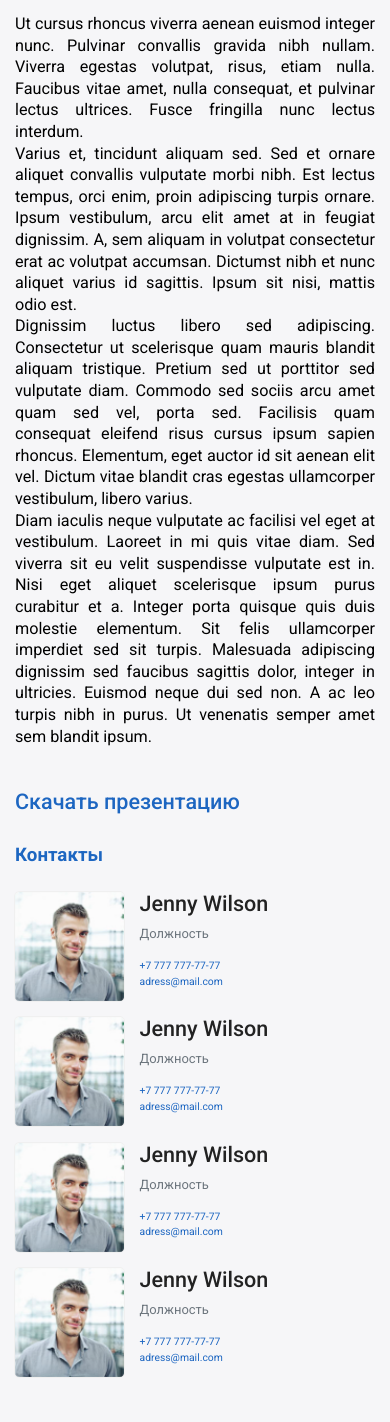
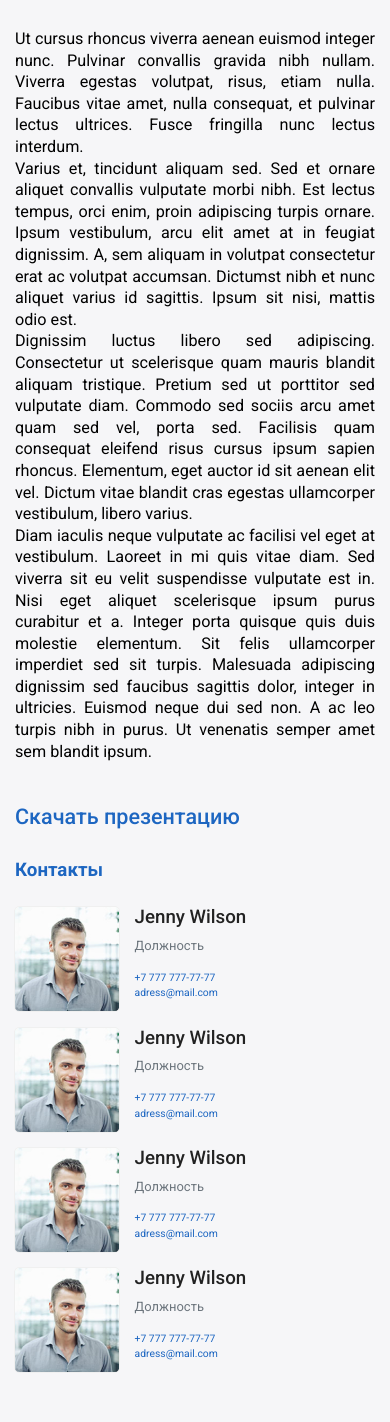
Before and after one commit to Danielatonge/SportClubProject, a Flask app: a page that uses templates/маркетинг/page 5.html in a window 390 px wide, after a click that opens the changed part. Shown: the part 770-2192 px from the top of the page. Run offline with Flask 2, Linux system fonts and the light colour scheme; some libraries are stand-ins or nearby versions.

Commit message:
Responsiveness & styling for all Mapketnhr pages done

```diff
--- a/static/css/style.css
+++ b/static/css/style.css
@@ -453,7 +453,7 @@ nav ul.pagination {
 nav.navbar.horizontal-bar {
   background-color: #1d66c1;
   color: #fff;
-  font-size: 1rem;
+  font-size: 1.1rem;
   padding-top: 0;
   padding-bottom: 0;
 }
@@ -621,7 +621,8 @@ a.header-icons {
   background-position: center;
   background-size: contain;
   background-repeat: no-repeat;
-  width: 100%;
+  margin-right: 1rem;
+  object-fit: cover;
   height: auto;
   border-radius: 5px;
 }
@@ -789,7 +790,7 @@ a.header-icons {
   font-family: Roboto;
   font-style: normal;
   font-weight: 500;
-  font-size: 1.25rem;
+  font-size: 1rem;
   line-height: 1.438rem;
 
   margin-top: 1rem;
@@ -801,6 +802,7 @@ nav.navbar.horizontal-bar-2 {
   background-color: #fff;
   padding-top: 0;
   padding-bottom: 0;
+  font-size: 1rem;
 }
 
 .navbar-nav .nav-link.second-link {
@@ -871,7 +873,7 @@ nav.navbar.horizontal-bar-2 {
   font-family: Roboto;
   font-style: normal;
   font-weight: 500;
-  font-size: 1.5rem;
+  font-size: 1.3rem;
   line-height: 1.75rem;
 
   color: #1d66c1;
@@ -1166,6 +1168,11 @@ nav.navbar.horizontal-bar-2 {
 
 .card.mbottom {
   margin-bottom: 30px;
+  border: none;
+}
+
+.card.mbottom .card {
+  border: none;
 }
 
 .skidka-card-title {
--- a/static/scss/index.scss
+++ b/static/scss/index.scss
@@ -348,7 +348,20 @@
       margin: auto 8px;
       padding: unset;
       padding-top: 0.8rem;
-      // padding-bottom: 0.8rem;
     }
   }
 }
+
+/*_____________________________
+ Styles for медиа pages
+*/
+.socials-xs {
+  @media (max-width: 576px) {
+    .title {
+      display: none;
+    }
+    .icons {
+      padding-top: 0;
+    }
+  }
+}
--- a/templates/маркетинг/page 5.html
+++ b/templates/маркетинг/page 5.html
@@ -1,12 +1,17 @@
-{% extends "layout.html" %}
-
-{% block content %}
+{% extends "layout.html" %} {% block content %}
 <!-- Navigation 2-->
 <nav class="navbar horizontal-bar-2 navbar-expand-md navbar-dark">
   <div class="container">
     <div class="container">
-                <button class="navbar-toggler" type="button" data-toggle="collapse" data-target="#myNavbarResponsive2"
-                        aria-controls="myNavbarResponsive2" aria-expanded="true" aria-label="Toggle navigation">
+      <button
+        class="navbar-toggler"
+        type="button"
+        data-toggle="collapse"
+        data-target="#myNavbarResponsive2"
+        aria-controls="myNavbarResponsive2"
+        aria-expanded="true"
+        aria-label="Toggle navigation"
+      >
         <span class="navbar-toggler-icon"></span>
       </button>
       <div class="collapse navbar-collapse" id="myNavbarResponsive2">
@@ -19,7 +24,6 @@
           </li>
           <li class="nav-item menu-item">
             <a class="nav-link second-link" href="#">Партнеры</a>
-                        </li>
           </li>
           <li class="nav-item menu-item">
             <a class="nav-link second-link active" href="#">Сотрудничество</a>
@@ -34,35 +38,36 @@
   <div class="container">
     <p class="marketing-title">Сотрудничество</p>
     <div class="embed-responsive embed-responsive-16by9">
-                <iframe class="embed-responsive-item" src="https://www.youtube.com/embed/XHLxp8ZnVy0"
-                        allowfullscreen></iframe>
+      <iframe
+        class="embed-responsive-item"
+        src="https://www.youtube.com/embed/XHLxp8ZnVy0"
+        allowfullscreen
+      ></iframe>
     </div>
 
     <p class="marketing-main-text text-justify">
-                Ut cursus rhoncus viverra aenean euismod integer nunc. Pulvinar convallis gravida nibh nullam. Viverra
-                egestas volutpat, risus, etiam nulla. Faucibus vitae amet, nulla consequat, et pulvinar lectus ultrices.
-                Fusce fringilla nunc lectus interdum. <br>
-                Varius et, tincidunt aliquam sed. Sed et ornare aliquet convallis vulputate morbi nibh. Est lectus
-                tempus,
-                orci enim, proin adipiscing turpis ornare. Ipsum vestibulum, arcu elit amet at in feugiat dignissim. A,
-                sem
-                aliquam in volutpat consectetur erat ac volutpat accumsan. Dictumst nibh et nunc aliquet varius id
-                sagittis.
-                Ipsum sit nisi, mattis odio est. <br>
-                Dignissim luctus libero sed adipiscing. Consectetur ut scelerisque quam mauris blandit aliquam
-                tristique.
-                Pretium sed ut porttitor sed vulputate diam. Commodo sed sociis arcu amet quam sed vel, porta sed.
-                Facilisis
-                quam consequat eleifend risus cursus ipsum sapien rhoncus. Elementum, eget auctor id sit aenean elit
-                vel.
-                Dictum vitae blandit cras egestas ullamcorper vestibulum, libero varius. <br>
-                Diam iaculis neque vulputate ac facilisi vel eget at vestibulum. Laoreet in mi quis vitae diam. Sed
-                viverra
-                sit eu velit suspendisse vulputate est in. Nisi eget aliquet scelerisque ipsum purus curabitur et a.
-                Integer
-                porta quisque quis duis molestie elementum. Sit felis ullamcorper imperdiet sed sit turpis. Malesuada
-                adipiscing dignissim sed faucibus sagittis dolor, integer in ultricies. Euismod neque dui sed non. A ac
-                leo
+      Ut cursus rhoncus viverra aenean euismod integer nunc. Pulvinar convallis
+      gravida nibh nullam. Viverra egestas volutpat, risus, etiam nulla.
+      Faucibus vitae amet, nulla consequat, et pulvinar lectus ultrices. Fusce
+      fringilla nunc lectus interdum. <br />
+      Varius et, tincidunt aliquam sed. Sed et ornare aliquet convallis
+      vulputate morbi nibh. Est lectus tempus, orci enim, proin adipiscing
+      turpis ornare. Ipsum vestibulum, arcu elit amet at in feugiat dignissim.
+      A, sem aliquam in volutpat consectetur erat ac volutpat accumsan. Dictumst
+      nibh et nunc aliquet varius id sagittis. Ipsum sit nisi, mattis odio est.
+      <br />
+      Dignissim luctus libero sed adipiscing. Consectetur ut scelerisque quam
+      mauris blandit aliquam tristique. Pretium sed ut porttitor sed vulputate
+      diam. Commodo sed sociis arcu amet quam sed vel, porta sed. Facilisis quam
+      consequat eleifend risus cursus ipsum sapien rhoncus. Elementum, eget
+      auctor id sit aenean elit vel. Dictum vitae blandit cras egestas
+      ullamcorper vestibulum, libero varius. <br />
+      Diam iaculis neque vulputate ac facilisi vel eget at vestibulum. Laoreet
+      in mi quis vitae diam. Sed viverra sit eu velit suspendisse vulputate est
+      in. Nisi eget aliquet scelerisque ipsum purus curabitur et a. Integer
+      porta quisque quis duis molestie elementum. Sit felis ullamcorper
+      imperdiet sed sit turpis. Malesuada adipiscing dignissim sed faucibus
+      sagittis dolor, integer in ultricies. Euismod neque dui sed non. A ac leo
       turpis nibh in purus. Ut venenatis semper amet sem blandit ipsum.
     </p>
 
@@ -71,53 +76,65 @@
     <p class="sport-heading">Контакты</p>
 
     <div class="row marketing-contacts">
-                <div class="col-4 col-lg-2">
-                    <img class="img-fluid trainer-img" src="/static/images/Rectangle 63.png">
-                </div>
-                <div class="col-6 col-lg-4">
-                    <div class="h4">
-                        Jenny Wilson
-                    </div>
-                    <p class="text-muted">Должность</p>
-                    <p class="no-margin-bottom blue small">+7 777 777-77-77</p>
-                    <p class="no-margin-bottom blue small">adress@mail.com</p>
-                </div>
-                <div class="col-4 col-lg-2">
-                    <img class="img-fluid trainer-img" src="/static/images/Rectangle 63.png">
-                </div>
-                <div class="col-6 col-lg-4">
-                    <div class="h4">
-                        Jenny Wilson
-                    </div>
-                    <p class="text-muted">Должность</p>
-                    <p class="no-margin-bottom blue small">+7 777 777-77-77</p>
-                    <p class="no-margin-bottom blue small">adress@mail.com</p>
-                </div>
-                <div class="col-4 col-lg-2">
-                    <img class="img-fluid trainer-img" src="/static/images/Rectangle 63.png">
-                </div>
-                <div class="col-6 col-lg-4">
-                    <div class="h4">
-                        Jenny Wilson
-                    </div>
-                    <p class="text-muted">Должность</p>
-                    <p class="no-margin-bottom blue small">+7 777 777-77-77</p>
-                    <p class="no-margin-bottom blue small">adress@mail.com</p>
-                </div>
-                <div class="col-4 col-lg-2">
-                    <img class="img-fluid trainer-img" src="/static/images/Rectangle 63.png">
-                </div>
-                <div class="col-6 col-lg-4">
-                    <div class="h4">
-                        Jenny Wilson
-                    </div>
+      <div class="col-12 col-sm-6 d-flex">
+        <!-- <div class="col-4 col-lg-2"> -->
+        <img
+          class="img-fluid trainer-img"
+          src="/static/images/Rectangle 63.png"
+        />
+        <!-- </div> -->
+        <div class="">
+          <div class="h3">Jenny Wilson</div>
           <p class="text-muted">Должность</p>
           <p class="no-margin-bottom blue small">+7 777 777-77-77</p>
           <p class="no-margin-bottom blue small">adress@mail.com</p>
         </div>
       </div>
-
+      <div class="col-12 col-sm-6 d-flex">
+        <!-- <div class="col-4 col-lg-2"> -->
+        <img
+          class="img-fluid trainer-img"
+          src="/static/images/Rectangle 63.png"
+        />
+        <!-- </div> -->
+        <div class="">
+          <div class="h3">Jenny Wilson</div>
+          <p class="text-muted">Должность</p>
+          <p class="no-margin-bottom blue small">+7 777 777-77-77</p>
+          <p class="no-margin-bottom blue small">adress@mail.com</p>
         </div>
       </div>
-
+      <div class="col-12 col-sm-6 d-flex">
+        <!-- <div class="col-4 col-lg-2"> -->
+        <img
+          class="img-fluid trainer-img"
+          src="/static/images/Rectangle 63.png"
+        />
+        <!-- </div> -->
+        <div class="">
+          <div class="h3">Jenny Wilson</div>
+          <p class="text-muted">Должность</p>
+          <p class="no-margin-bottom blue small">+7 777 777-77-77</p>
+          <p class="no-margin-bottom blue small">adress@mail.com</p>
+        </div>
+      </div>
+      <div class="col-12 col-sm-6 d-flex">
+        <!-- <div class="col-4 col-lg-2"> -->
+        <img
+          class="img-fluid trainer-img"
+          src="/static/images/Rectangle 63.png"
+        />
+        <!-- </div> -->
+        <div class="">
+          <div class="h3">Jenny Wilson</div>
+          <p class="text-muted">Должность</p>
+          <p class="no-margin-bottom blue small">+7 777 777-77-77</p>
+          <p class="no-margin-bottom blue small">adress@mail.com</p>
+        </div>
+      </div>
+      <!-- </div>
+      </div> -->
+    </div>
+  </div>
+</div>
 {% endblock %}
```
Also changed, not shown: templates/маркетинг/page 3.html (+29 -24 lines), templates/маркетинг/page 4.html (+20 -20 lines), static/css/index.css. Lines whose indentation alone changed are shown as unchanged.
